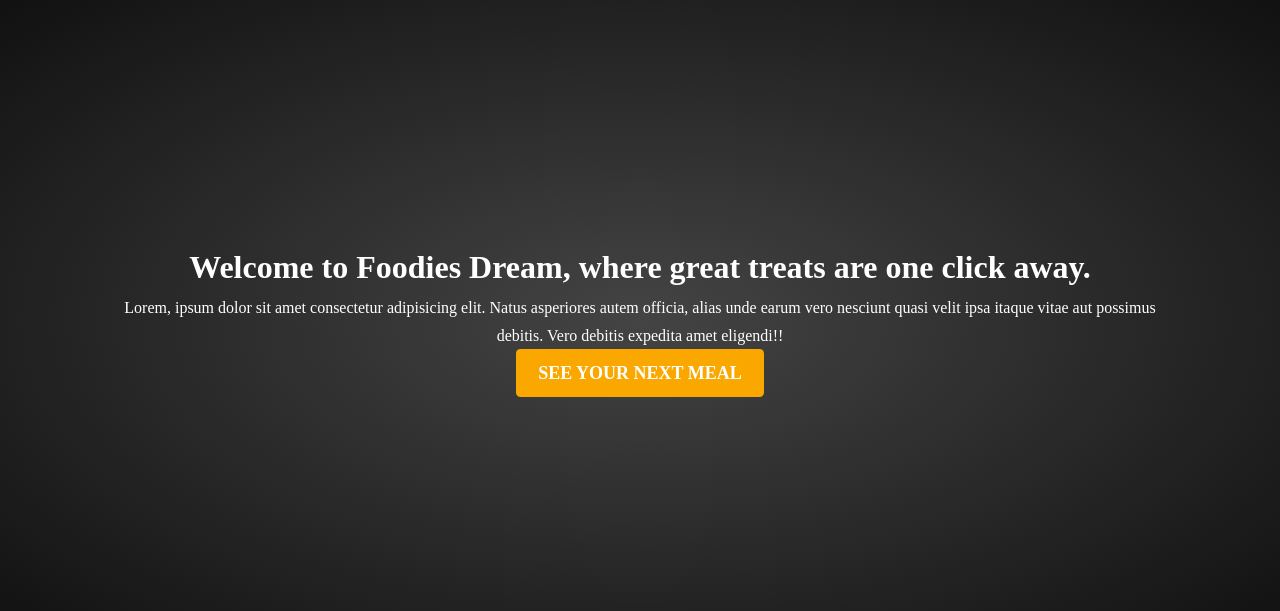
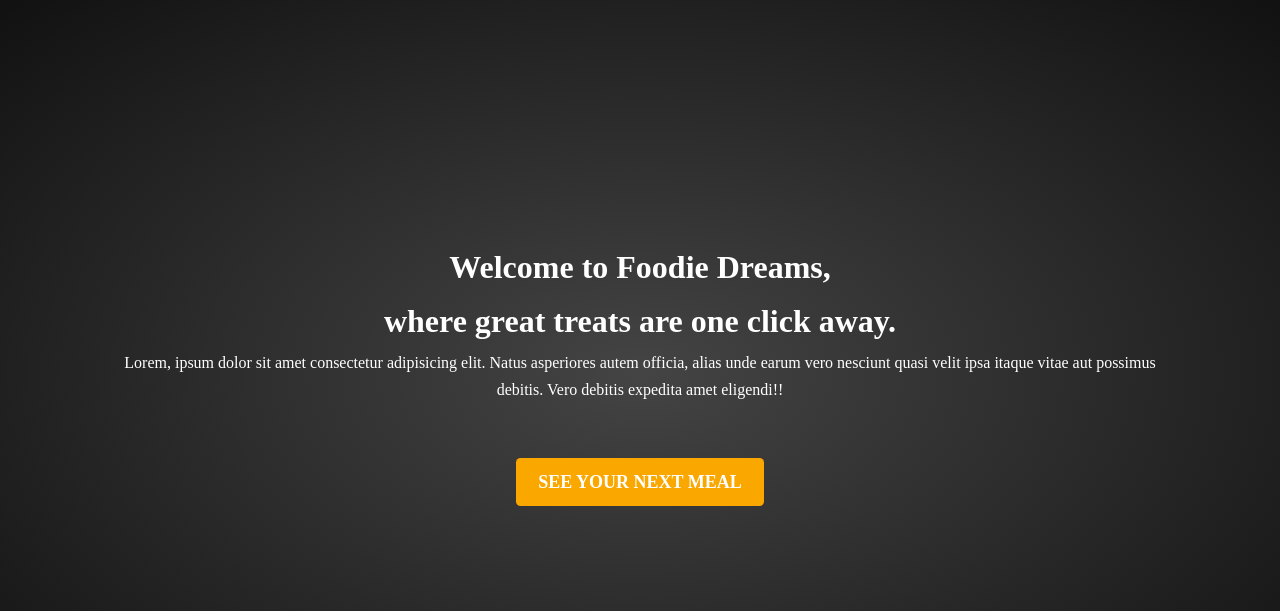
Before and after one commit to clnco/Landing-page, a plain HTML site: page index.html in a window 1280 px wide. Shown: the top 611 px of the page. Drawn offline with Linux system fonts and the light colour scheme.

Commit message:
Made a correction to line 18.

```diff
--- a/index.html
+++ b/index.html
@@ -15,10 +15,12 @@
 
 <header class="hero">
   <div class="container">
-    <h1 class="main-text">Welcome to Foodies Dream, where great treats are one click away.</h1>
+    <h1 class="main-text">Welcome to Foodie Dreams,<br> where great treats are one click away.</h1>
     <p>Lorem, ipsum dolor sit amet consectetur adipisicing elit. Natus asperiores autem officia,
       alias unde earum vero nesciunt quasi velit ipsa itaque vitae aut possimus debitis.
       Vero debitis expedita amet eligendi!!</p>
+      <br>
+      <br>
       <a href="" class="btn">See your next meal</a>
   </div>
 </header>
```
